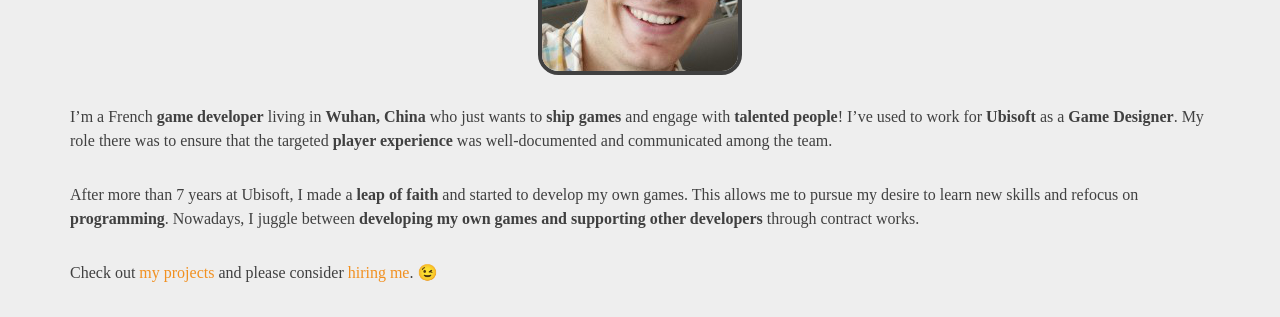
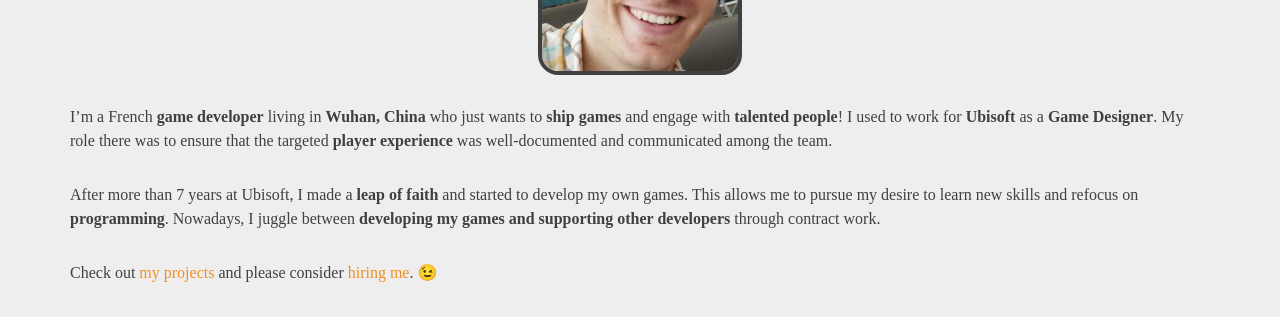
Before and after one commit to MoArtis/MoArtis.dev, a Jekyll site: the page built from _pages/aboutme.md, in a window 1280 px wide and 900 px high, scrolled down 337 px. Shown: the part 152-469 px from the top of the window. Built offline with Jekyll 4.4.1, drawn with Linux system fonts in a browser that asks for light colours; nearby versions of some CDN libraries; some web fonts are replaced.

Commit message:
Update aboutme.md

```diff
--- a/_pages/aboutme.md
+++ b/_pages/aboutme.md
@@ -11,10 +11,10 @@ permalink: /aboutme/
 ![me]({{ "/img/profile.jpg" | relative_url }}){: .center-block :}{: .profile :}
 
 I'm a French **game developer** living in **Wuhan, China** who just wants to **ship games** and engage with **talented people**!
-I've used to work for **Ubisoft** as a **Game Designer**. My role there was to ensure that the targeted  **player experience** was well-documented and communicated among the team.
+I used to work for **Ubisoft** as a **Game Designer**. My role there was to ensure that the targeted  **player experience** was well-documented and communicated among the team.
 
 After more than 7 years at Ubisoft, I made a **leap of faith** and started to develop my own games. This allows me to pursue my desire to learn new skills and refocus on **programming**.
-Nowadays, I juggle between **developing my own games and supporting other developers** through contract works.
+Nowadays, I juggle between **developing my games and supporting other developers** through contract work.
 
 Check out [my projects]({{ "/projects" | relative_url }}) and please consider [hiring me](#hire-me). 😉
 
```
